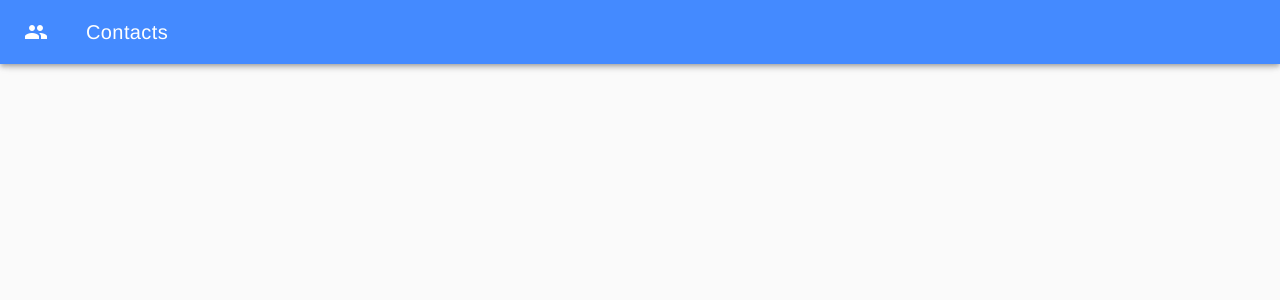
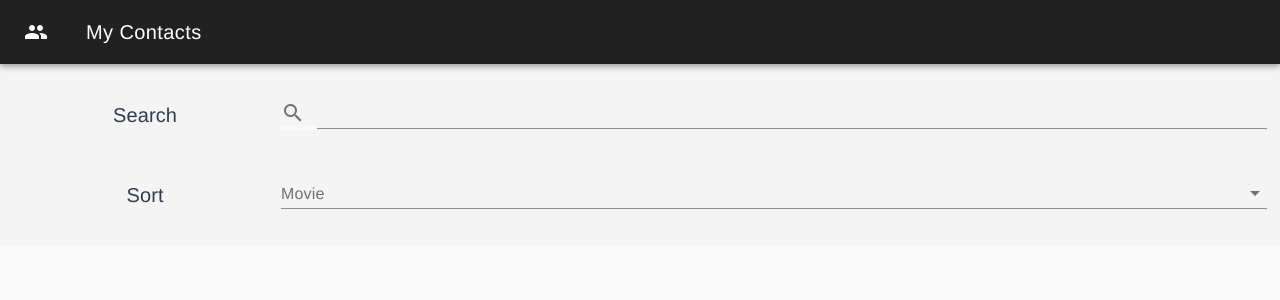
Before and after one commit to MartynFitzgerald/Contacts, a Vue app: page / in a window 1280 px wide. Shown: the top 300 px of the page. Built offline with nearby package versions, Linux system fonts and the light colour scheme.

Commit message:
Adding initial part to header

```diff
--- a/src/components/Header.vue
+++ b/src/components/Header.vue
@@ -1,13 +1,13 @@
 <template>
   <div>
-    <md-toolbar class="md-primary">
+    <md-toolbar class="toolbar-bg-colour">
       <div class="md-toolbar-row">
         <div class="md-toolbar-section-start">
           <md-button class="md-icon-button">
-            <md-icon>{{ icon }}</md-icon>
+            <md-icon class="toolbar-text-colour">{{ icon }}</md-icon>
           </md-button>
 
-          <h3 class="md-title">{{ title }}</h3>
+          <h3 class="md-title toolbar-text-colour">{{ title }}</h3>
         </div>
       </div>
     </md-toolbar>
@@ -26,6 +26,12 @@ export default {
 </script>
 
 <style scoped>
+.toolbar-bg-colour {
+  background-color: #212121 !important;
+}
+.toolbar-text-colour {
+  color: #fff !important;
+}
 .md-toolbar + .md-toolbar {
   margin-top: 16px;
 }
--- a/src/views/Contacts.vue
+++ b/src/views/Contacts.vue
@@ -1,11 +1,38 @@
 <template>
   <div class="contacts">
-    <Header title="Contacts" icon="people" />
+    <Header title="My Contacts" icon="people" />
+
+    <div class="sub-bar">
+      <table style="text-align: center !important">
+        <tr>
+          <td><span class="md-title">Search</span></td>
+          <td>
+            <md-field>
+              <md-icon>search</md-icon>
+              <md-input v-model="initial"></md-input>
+            </md-field>
+          </td>
+        </tr>
+
+        <tr>
+          <td><span class="md-title">Sort</span></td>
+          <td>
+            <md-field>
+              <label for="movie">Movie</label>
+              <md-select v-model="movie" name="movie" id="movie">
+                <md-option value="fight-club">Fight Club</md-option>
+                <md-option value="godfather">Godfather</md-option>
+                <md-option value="godfather-ii">Godfather II</md-option>
+              </md-select>
+            </md-field>
+          </td>
+        </tr>
+      </table>
+    </div>
   </div>
 </template>
 
 <script>
-// @ is an alias to /src
 import Header from "@/components/Header.vue";
 
 export default {
@@ -15,3 +42,18 @@ export default {
   },
 };
 </script>
+
+<style scoped>
+table {
+  width: 100%;
+}
+.sub-bar {
+  width: 100%;
+  padding: 10px;
+  background-color: #f4f4f4;
+}
+.text {
+  padding: 20px;
+  border: 0px;
+}
+</style>
```
